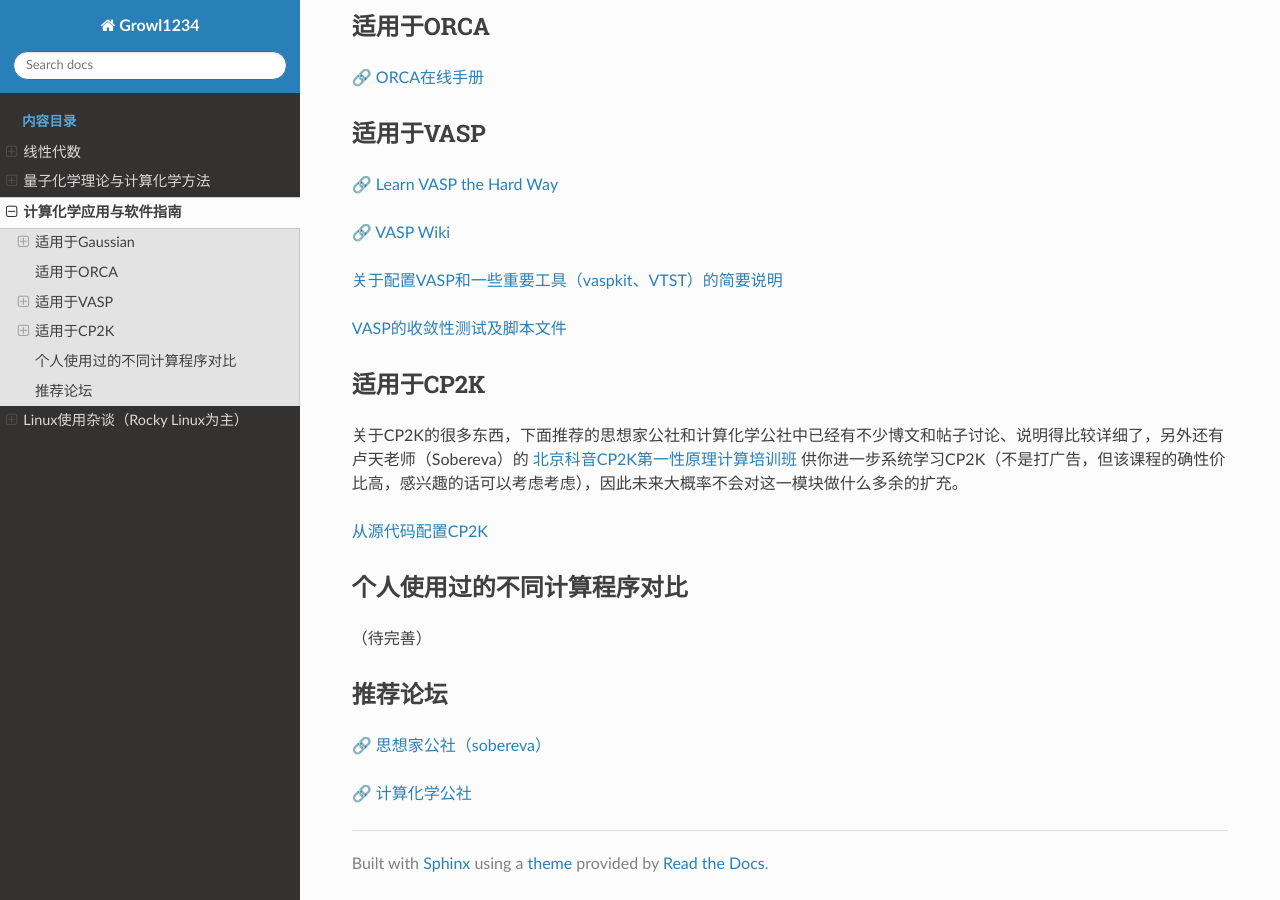
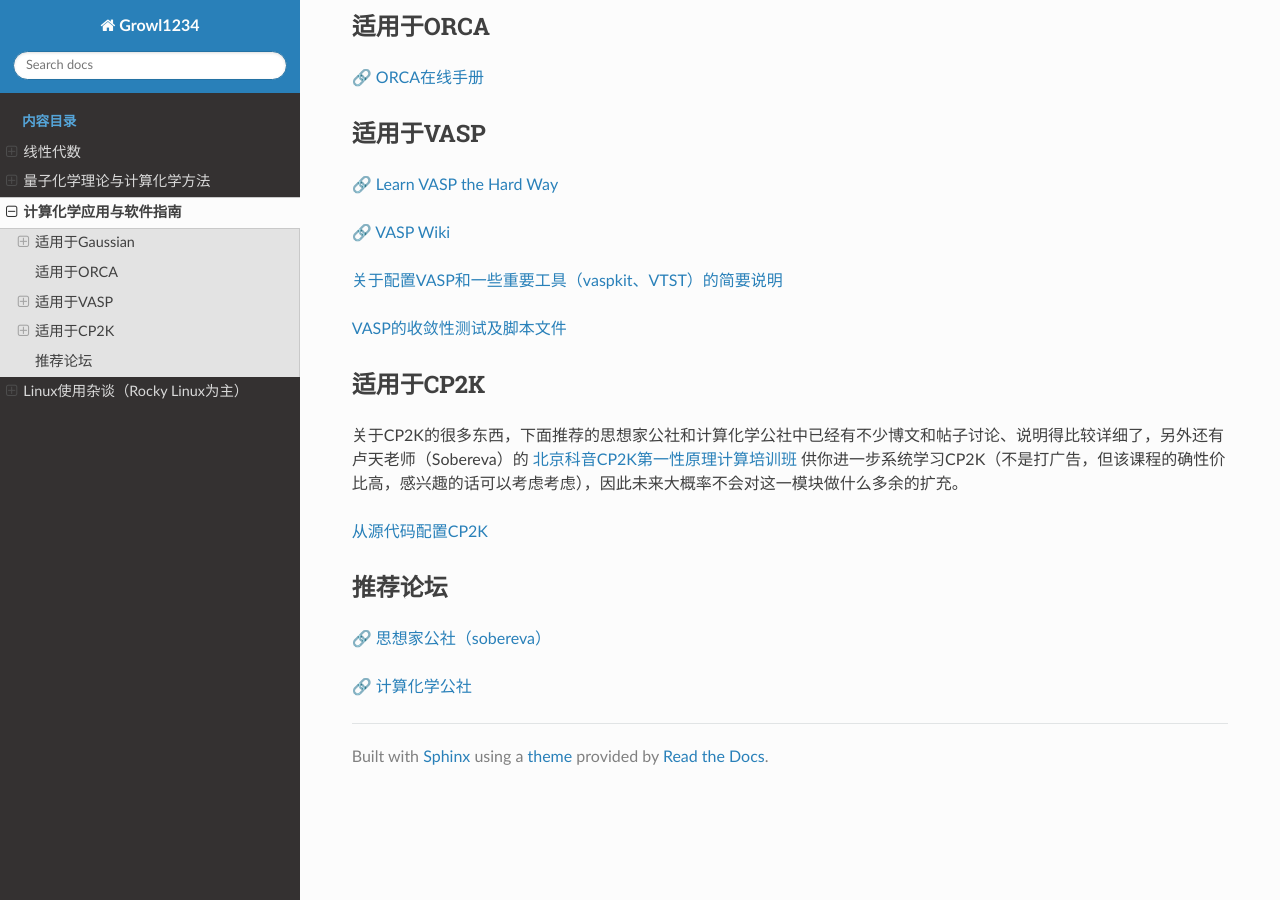
Before and after one commit to Growl1234/RTDProject, a Sphinx documentation site: the page built from source/applications/index.rst, in a window 1280 px wide and 900 px high, scrolled down 580 px. Built offline with Sphinx 7.4.7 and the Read the Docs theme 3.1.0, drawn with Linux system fonts in a browser that asks for light colours.

Commit message:
Update index.rst

```diff
--- a/source/applications/index.rst
+++ b/source/applications/index.rst
@@ -62,11 +62,6 @@
 
    CP2K/installation
 
-个人使用过的不同计算程序对比
-~~~~~~~~~~~~~~~~~~~~~~~~~~~~~~~~~~~~~~~~~
-
-（待完善）
-
 推荐论坛
 ~~~~~~~~~~~~~~~~~~~~~~~~~~~~~~~~~~~~~~~~~
 
```
